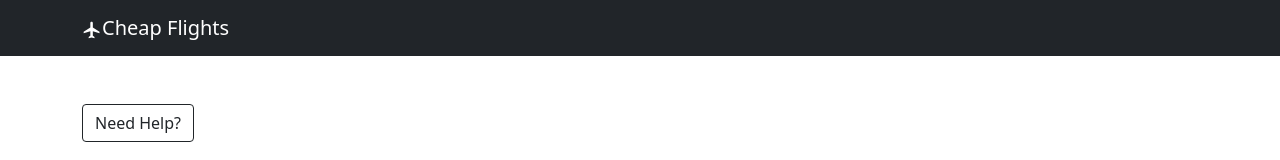
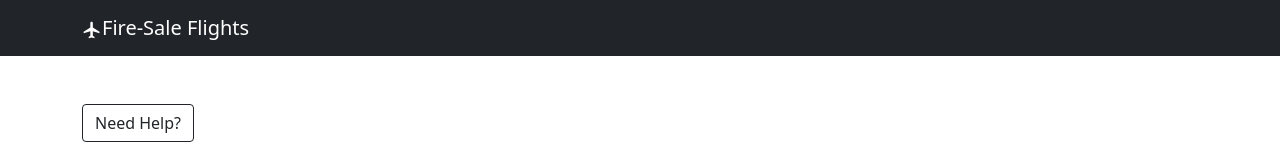
Before and after one commit to e-berman/Flight-Tracker, a React (Create React App) app in the folder flight_tracker_react/: page / in a window 1280 px wide. Shown: the top 160 px of the page. Built offline with nearby package versions, Linux system fonts and the light colour scheme.

Commit message:
Add bootstrap to app

```diff
--- a/flight_tracker_react/src/pages/HomePage.js
+++ b/flight_tracker_react/src/pages/HomePage.js
@@ -43,7 +43,7 @@ function HomePage() {
                 <Container>
                     <Navbar.Brand href="/">
                         <MdFlight />
-                    Cheap Flights
+                    Fire-Sale Flights
                     </Navbar.Brand>
                 </Container>
             </Navbar>
--- a/flight_tracker_react/src/pages/ResultsPage.js
+++ b/flight_tracker_react/src/pages/ResultsPage.js
@@ -2,7 +2,7 @@ import React, { useState } from "react";
 import { Link } from 'react-router-dom';
 import { Container, Row, Col, Button, Form, Navbar } from 'react-bootstrap';
 
-function ResultsPage({ flight }) {
+function ResultsPage() {
 
 
     return (
```
